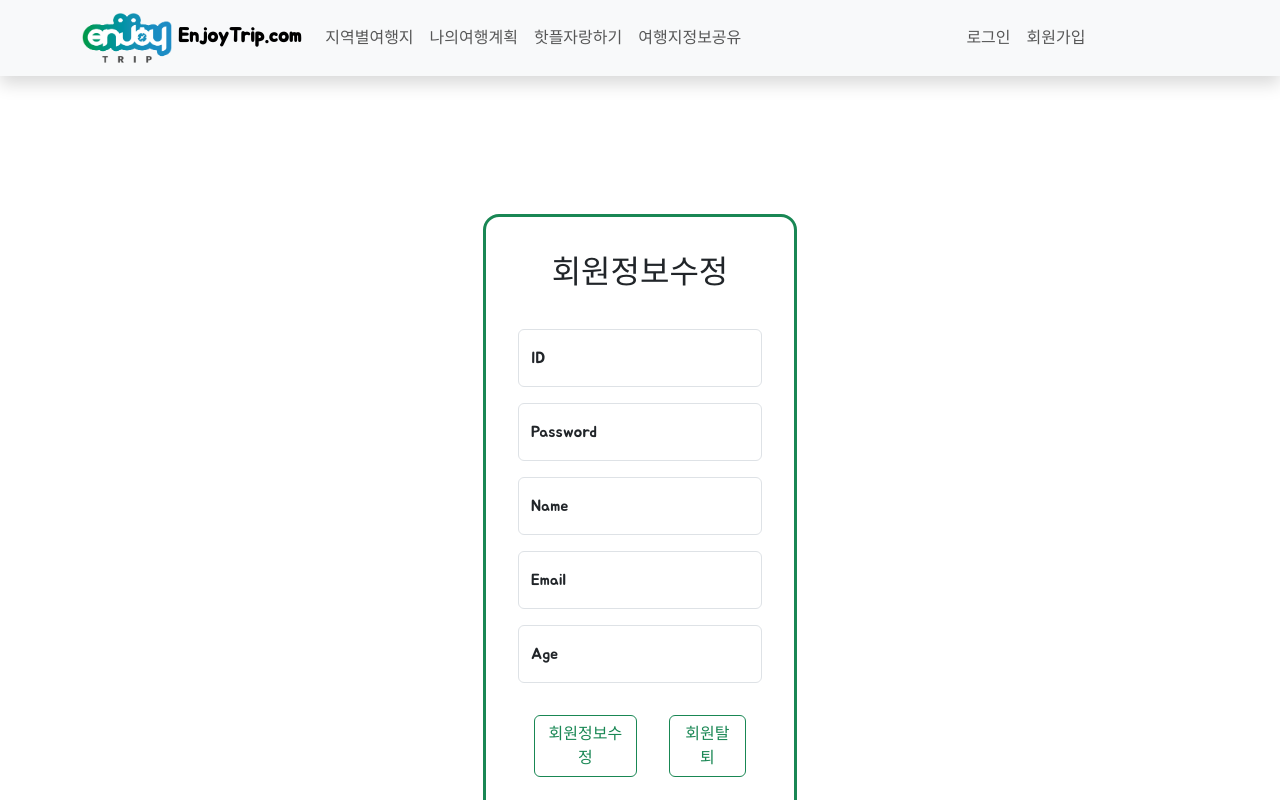
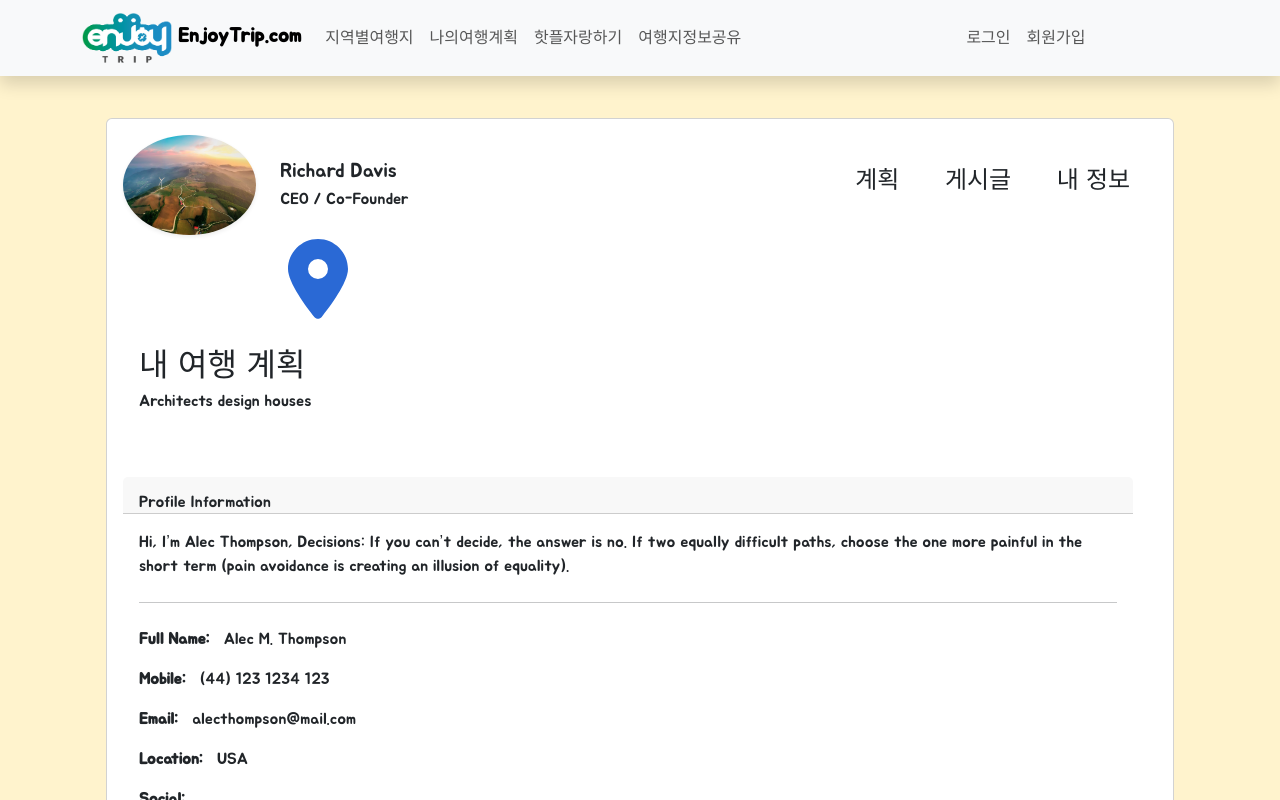
Before and after one commit to SeokJuGo/trip-recommend-service, a Vue app: page /user/mypage in a window 1280 px wide. Shown: the top 800 px of the page. Built offline with nearby package versions, Linux system fonts and the light colour scheme.

Commit message:
feat(Mypage.vue): Mypage Design

```diff
--- a/src/components/user/LoginPage.vue
+++ b/src/components/user/LoginPage.vue
@@ -1,6 +1,7 @@
 <script setup>
 import { onMounted, reactive,ref} from "vue";
 import { userStore } from "@/stores/userPiniaStore";
+
 import { useRouter } from "vue-router";
 import { toast } from "vue3-toastify";
 const store = userStore();
@@ -10,7 +11,6 @@ const user = reactive({
 });
 const noticeId = ref("");
 const noticePassword = ref("");
-
 const router = useRouter();
 
 function changeNoticeId(){
@@ -25,9 +25,11 @@ function changeNoticeId(){
 function changeNoticePassword(){
 	if(user.password.length<8){
 		noticePassword.value="비밀번호는는 8글자보다 커야합니다."
-	}else if(user.password.length>15){
-		noticePassword.value="비밀번호는 15자이하여야 합니다."
+	}else if(user.password.length>200){
+		noticePassword.value="비밀번호는 200자이하여야 합니다."
 	}else{
+		// 성공 시
+
 		noticePassword.value="확인"
 	}
 }
@@ -55,19 +57,24 @@ async function signIn() {
         autoClose: 1000,
       });
     }
-
+	console.log()
+	await storeIDByCookie(user.username);
     router.push({ name: "main" });
   } else {
     error.message = "아이디 또는 비밀번호가 잘못되었습니다.";
   }
 }
-
+function preview(){
+	router.go(-1);
+}
 </script>
 
 <template>
+
 <div class="container-fluid pt-5" style="height: 75vh">
 	<section class="container" style="height: 300px">
 		<div class="container p-5"></div>
+
 		<div
 			class="container w-25 mt-5 p-3 border border-3 border-success rounded-4">
 			<form @submit.prevent id="form-login" method="POST" action="">
@@ -86,7 +93,7 @@ async function signIn() {
 					<button type="button" class="btn btn-outline-success m-3"
 						id="btn-login" @click="signIn" >로그인</button>
 					<button type="button" class="btn btn-outline-success m-3"
-						id="btn-go-to-index">이전으로</button>
+						id="btn-go-to-index" @click="preview">이전으로</button>
 				</div>
 			</form>
 		</div>
--- a/src/components/user/MyPage.vue
+++ b/src/components/user/MyPage.vue
@@ -1,93 +1,125 @@
-<script setup>
-
-</script>
-
 <template>
 
-<section class="container-fluid" style="height: 100vh">
-	<div class="container p-5"></div>
-	<div
-		class="container w-25 mt-5 p-3 border border-3 border-success rounded-4">
-		<div class="d-flex justify-content-center fs-2 p-3">회원정보수정</div>
-		<form id="form-join" method="POST" action="">
-			<input type="hidden" name="action" value="update" />
-			<div class="form-floating m-3">
-				<input type="text" class="form-control" id="id"
-					placeholder="Enter email" name="id" value=""
-					readonly /> <label for="id">ID</label>
+<div class="container-fluid bg-warning-subtle">
+  <div class="container-md pt-5 pb-1">
+
+	  <div class="card card-body mx-3 mx-md-4 mt-n6">
+		<div class="row gx-4">
+		  <div class="col-auto">
+			<div class="avatar avatar-xl position-relative">
+			  <img
+				src="@/assets/img/강릉.jpg"
+				alt="profile_image"
+				class="profile shadow-sm w-100 border-radius-lg"
+
+			  />
 			</div>
-			<div class="form-floating m-3">
-				<input type="password" class="form-control" id="password"
-					placeholder="Enter password" name="password"
-					value="" /> <label for="pwd">Password</label>
+		  </div>
+		  <div class="col-auto my-auto">
+			<div class="h-100">
+			  <h5 class="mb-1">Richard Davis</h5>
+			  <p class="mb-0 font-weight-normal text-sm">CEO / Co-Founder</p>
 			</div>
-			<div class="form-floating m-3">
-				<input type="text" class="form-control" id="name"
-					placeholder="Enter name" name="name" value="" />
-				<label for="name">Name</label>
+		  </div>
+		  <div
+			class="mx-auto mt-3 col-lg-4 col-md-6 my-sm-auto ms-sm-auto me-sm-0"
+		  >
+			<div class="nav-wrapper position-relative end-0">
+			  <ul
+				class="p-1 bg-transparent nav nav-pills nav-fill"
+				role="tablist"
+			  >
+				<li class="nav-item">
+
+					<h4>계획</h4>
+				</li>
+				<li class="nav-item">
+
+					<h4>게시글</h4>
+				</li>
+				<li class="nav-item">
+				  <h4>내 정보</h4>
+				</li>
+			  </ul>
 			</div>
-			<div class="form-floating m-3">
-				<input type="text" class="form-control" id="email"
-					placeholder="Enter email" name="email"
-					value="" /> <label for="email">Email</label>
+		  </div>
+		</div>
+		<div class="row">
+			<div class="nav-wrapper position-relative end-0">
+			  <ul
+				class="p-1 bg-transparent nav nav-pills nav-fill"
+				role="tablist"
+			  >
+				<li class="nav-item">
+
+				  <h1><font-awesome-icon :icon="['fas', 'location-dot']" bounce size="2xl" style="color: #2a69d5;" /></h1>
+				</li>
+				<li class="nav-item">
+				</li>
+				<li class="nav-item">
+
+				</li>
+			  </ul>
 			</div>
-			<div class="form-floating m-3">
-				<input type="text" class="form-control" id="age"
-					placeholder="Enter password" name="age" value="" />
-				<label for="age">Age</label>
+			<div class="mt-3 row">
+			<div class="col-12">
+
+			  <div class="mb-5 ps-3">
+				<h2 class="mb-1">내 여행 계획</h2>
+				<p class="text-sm">Architects design houses</p>
+
+			  </div>
+
 			</div>
-			<div class="form-floating m-3 d-flex justify-content-center">
-				<button type="button" id="btn-update"
-					class="btn btn-outline-success m-3">회원정보수정</button>
-				<button type="button" class="btn btn-outline-success m-3"
-					id="btn-go-to-delete">회원탈퇴</button>
 			</div>
-		</form>
-	</div>
-</section>
-<!-- <script>
-	document.querySelector("#btn-update").addEventListener("click", function() {
-		if (!document.querySelector("#name").value) {
-			alert("이름을 입력해주세요.");
-			return;
-		} else if (!document.querySelector("#id").value) {
-			alert("아이디를 입력해주세요.");
-			return;
-		} else if (!document.querySelector("#password").value) {
-			alert("비밀번호를 입력해주세요.");
-			return;
-		} else if (!document.querySelector("#email").value) {
-			alert("이메일을 입력해주세요.");
-			return;
-		} else if (!document.querySelector("#age").value) {
-			alert("나이를 입력해주세요.");
-			return;
-		} else {
-			let form = document.querySelector("#form-join");
-			form.setAttribute("action", "${root}/user");
-			form.submit();
-		}
-	});
+		  <div class="mt-3 row">
 
-	document.querySelector("#btn-go-to-delete").addEventListener("click",
-			function() {
-				window.location.href = "${root}/user?action=remove";
-			});
+			<div class="col-12 position-relative">
 
-	// 바꾼 input에 대해서는 색깔을 바꾼다
-	/*
-	 */
-	var inputElements = document.querySelectorAll(".form-control");
-	inputElements.forEach(function(inputElement) {
-		inputElement.addEventListener("change", function() {
-			// 현재 변경된 input 요소의 배경색만 변경합니다.
-			inputElement.style.backgroundColor = "#f2f2f2";
-		});
-	});
-</script> -->
+			  <profile-info-card
+				title="Profile Information"
+				description="Hi, I’m Alec Thompson, Decisions: If you can’t decide, the answer is no. If two equally difficult paths, choose the one more painful in the short term (pain avoidance is creating an illusion of equality)."
+				:info="{
+				  fullName: 'Alec M. Thompson',
+				  mobile: '(44) 123 1234 123',
+				  email: 'alecthompson@mail.com',
+				  location: 'USA',
+				}"
+			  />
+			  <hr class="vertical dark" />
+			</div>
+			<div class="mt-4 col-12 col-xl-4 mt-xl-0">
+			  <div class="card card-plain h-100">
+				<div class="p-3 pb-0 card-header">
+				  <h6 class="mb-0">Conversations</h6>
+				</div>
+				<div class="p-3 card-body">
+				  <ul class="list-group">
 
-</template>
+				  </ul>
+				</div>
+			  </div>
+			</div>
+		  </div>
+		</div>
+	  </div>
+	  </div>
+</div>
+  </template>
 
-<style scoped>
+  <script setup>
+  import ProfileInfoCard from "./components/ProfileInfoCard.vue";
 
+
+
+
+
+  </script>
+  <style scoped>
+.profile{
+	width: 100px;
+    height: 100px;
+    border-radius: 70%;
+    overflow: hidden;
+	}
 </style>
--- /dev/null
+++ b/src/components/user/components/ProfileInfoCard.vue
@@ -0,0 +1,92 @@
+<template>
+  <div class="h-100">
+    <div class="p-3 pb-0 card-header">
+      <div class="row">
+        <div class="col-md-8 d-flex align-items-center">
+          <h6 class="mb-0">{{ title }}</h6>
+        </div>
+        <div class="col-md-4 text-end">
+          <a :href="action.route">
+            <i
+              class="text-sm fas fa-user-edit text-secondary"
+              data-bs-toggle="tooltip"
+              data-bs-placement="top"
+              :title="action.tooltip"
+            ></i>
+          </a>
+        </div>
+      </div>
+    </div>
+    <div class="p-3 card-body">
+      <p class="text-sm">
+        {{ description }}
+      </p>
+      <hr class="my-4 horizontal gray-light" />
+      <ul class="list-group">
+        <li class="pt-0 text-sm border-0 list-group-item ps-0">
+          <strong class="text-dark">Full Name:</strong> &nbsp;
+          {{ info.fullName }}
+        </li>
+        <li class="text-sm border-0 list-group-item ps-0">
+          <strong class="text-dark">Mobile:</strong> &nbsp; {{ info.mobile }}
+        </li>
+        <li class="text-sm border-0 list-group-item ps-0">
+          <strong class="text-dark">Email:</strong> &nbsp; {{ info.email }}
+        </li>
+        <li class="text-sm border-0 list-group-item ps-0">
+          <strong class="text-dark">Location:</strong> &nbsp;
+          {{ info.location }}
+        </li>
+        <li class="pb-0 border-0 list-group-item ps-0">
+          <strong class="text-sm text-dark">Social:</strong> &nbsp;
+          <a
+            v-for="({ icon, link }, index) of social"
+            :key="index"
+            class="py-0 mb-0 btn-simple ps-1 pe-2"
+            :href="link"
+          >
+            <i :class="`fa fa-brands ${icon}`"></i>
+          </a>
+        </li>
+      </ul>
+    </div>
+  </div>
+</template>
+
+<script>
+export default {
+  name: "ProfileInfoCard",
+  props: {
+    title: {
+      type: String,
+      default: "",
+    },
+    description: {
+      type: String,
+      default: "",
+    },
+    info: {
+      type: Object,
+      fullName: String,
+      mobile: String,
+      email: String,
+      location: String,
+      default: () => {},
+    },
+    social: {
+      type: Array,
+      link: String,
+      icon: String,
+      default: () => [],
+    },
+    action: {
+      type: Object,
+      route: String,
+      tooltip: String,
+      default: () => ({
+        route: "javascript:;",
+      }),
+    },
+  },
+};
+</script>
```
